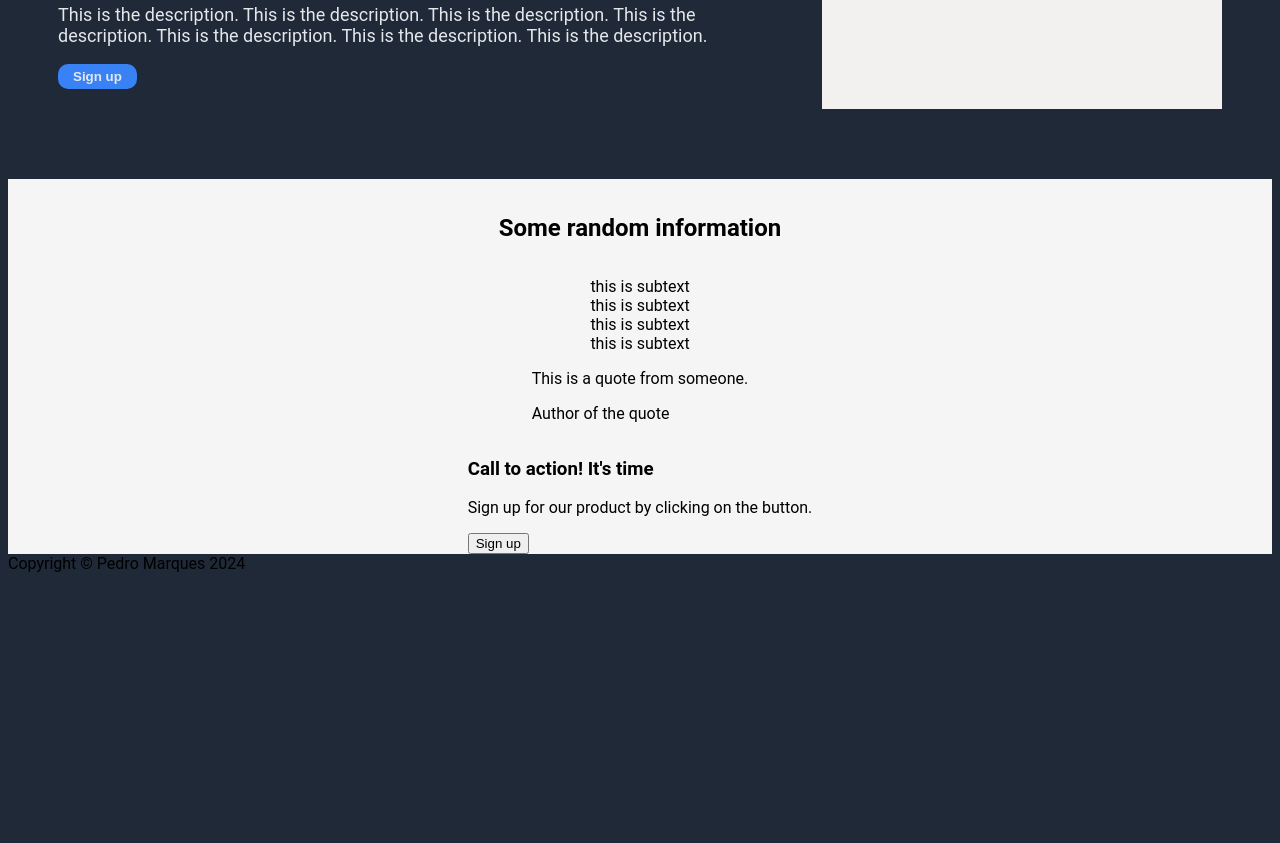
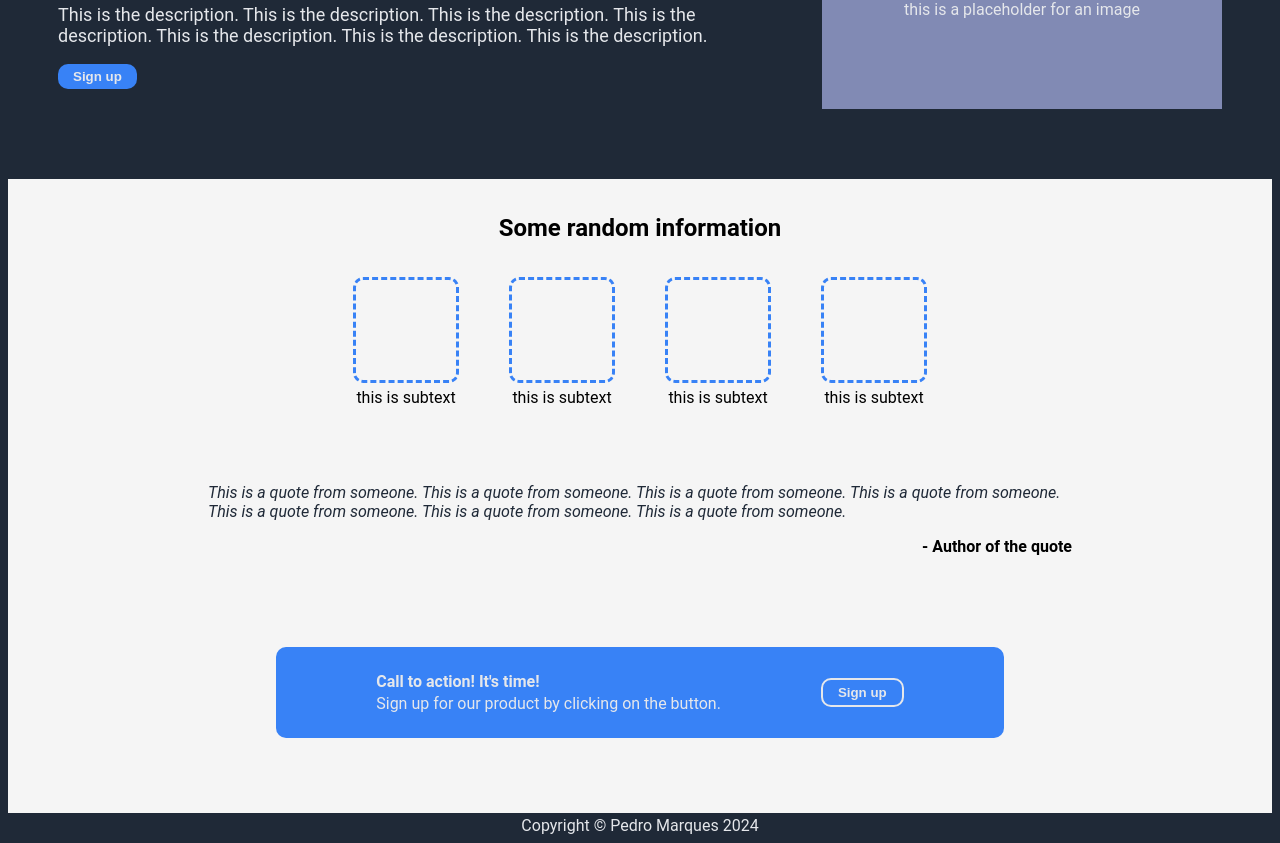
Before and after one commit to pedromarques143/landing-page, a plain HTML site: page index.html in a window 1280 px wide. Shown: the part 206-1049 px from the top of the page. Before the commit the page ends 800 px from the top, so only its background shows below. Drawn offline with Linux system fonts and the light colour scheme.

Commit message:
Finished prototyoe

```diff
--- a/index.html
+++ b/index.html
@@ -29,6 +29,7 @@
 
         <div class="bottom-part">
             <h2>Some random information</h2>
+            <div class="container-section">
                 <div class="card-container">
                     <div class="card"></div>
                     <div class="card-text">this is subtext</div>
@@ -45,16 +46,20 @@
                     <div class="card"></div>
                     <div class="card-text">this is subtext</div>
                 </div>
-
+            </div>
             <div class="quote-container">
-                <p class ="quote">This is a quote from someone.</p>
-                <p class="author">Author of the quote</p>
+                <p class ="quote">This is a quote from someone. This is a quote from someone. This is a quote from someone. This is a quote from someone. This is a quote from someone. This is a quote from someone. This is a quote from someone.</p>
+                <p class="author">- Author of the quote</p>
             </div>
 
             <div class="call-to-action">
-                <h3>Call to action! It's time</h3>
-                <p>Sign up for our product by clicking on the button.</p>
+                <div class="call-left">
+                    <div class="call-title">Call to action! It's time!</div>
+                    <div class="call-text">Sign up for our product by clicking on the button.</div>
+                </div>
+                <div class="call-right">
                     <button type="button">Sign up</button>
+                </div>
             </div>
         </div>
     </div>
--- a/style.css
+++ b/style.css
@@ -67,9 +67,13 @@ ul {
 .image-placeholder {
     height: 200px;
     width: 400px;
-    background-color: #f3f0f0;
+    background-color: #818ab4;
     flex-shrink: 0;
     margin-bottom: 70px;
+    color: #E5E7EB;
+    display: flex;
+    align-items: center;
+    justify-content: center;
 }
 
 /*this is the bottom half of the page*/
@@ -85,6 +89,94 @@ ul {
     margin: 35px;
 }
 
-.bottom-part .card-container {
-    display: flex;;
+.container-section {
+    display: flex;
+    flex-direction: row;
+    gap: 50px;
 }
+
+.card-container {
+    height: 100px;
+    width: 100px;
+    border: #3882F6;
+    border-style: dashed;
+    display: flex;
+    flex-direction: column;
+    border-radius: 10px;
+    align-items: center;
+    gap: 135px;
+    justify-content: center;
+}
+
+
+.quote-container .quote{
+    margin-top: 150px;
+    display: flex;
+    flex-direction: column;
+    justify-content: center;
+    align-items: center;
+    margin-top: 100px;
+    margin-left: 200px;
+    margin-right: 200px;
+    padding: 0px;
+    font-style: italic;
+    font-weight: light;
+    color: #1F2937;
+}
+
+.quote-container .author {
+    display: flex;
+    align-items: end;
+    justify-content: end;
+    margin-right: 200px;
+    font-weight: bold;
+}
+
+.call-to-action {
+    margin-top: 75px;
+    margin-bottom: 75px;
+    background-color: #3882F6;
+    padding-left: 100px;
+    padding-right: 100px;
+    padding-top: 25px;
+    padding-bottom: 25px;
+    display: flex;
+    border-radius: 10px;
+    gap: 100px;
+}
+
+.call-right {
+    display: flex;
+    align-items: center;
+}
+
+.call-right button {
+    background-color: #3882F6;
+    color: #E5E7EB;
+    padding: 5px 15px;
+    border-radius: 10px;
+    font-weight: bold;
+    border-color: #E5E7EB;
+    border-style: solid;
+}
+
+.call-left {
+    color: #E5E7EB;
+    display: flex;
+    flex-direction: column;
+    gap: 3px;
+}
+
+.call-title {
+    font-weight: bold;
+}
+
+.call-text {
+    font-weight: light;
+}
+
+.footer {
+    color: #E5E7EB;
+    text-align: center;
+    margin-top: 3px;
+}
```
Lines whose indentation alone changed are shown as unchanged.
